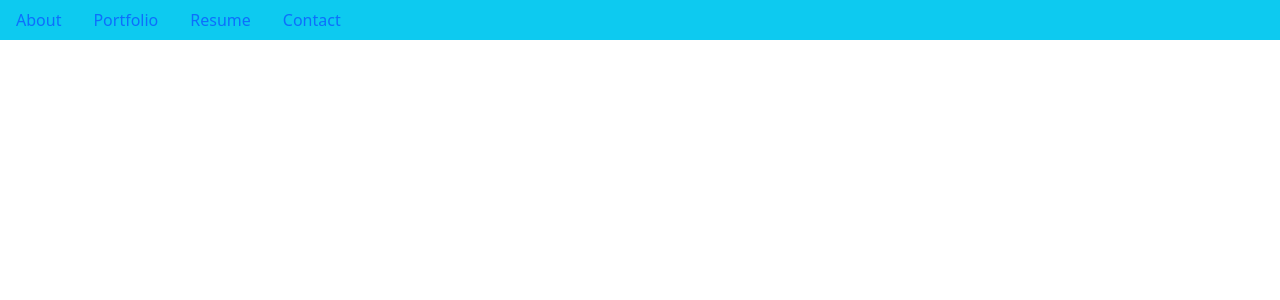
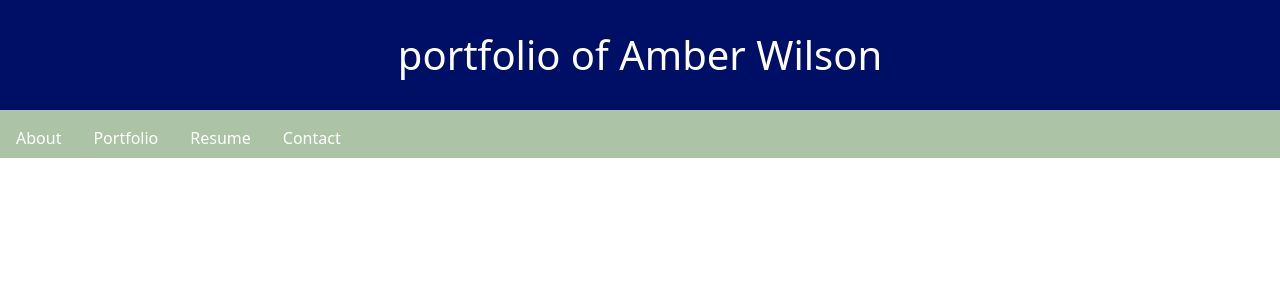
Before and after one commit to awil414/Portfolio, a React (Create React App) app: page / in a window 1280 px wide. Shown: the top 300 px of the page. Built offline with nearby package versions, Linux system fonts and the light colour scheme.

Commit message:
adding header folder and index.js and css files

```diff
--- a/src/App.js
+++ b/src/App.js
@@ -1,5 +1,5 @@
 import React from 'react';
-import Header from './components/Header';
+import Header from './components/Header/Header';
 import Project from './components/Project';
 import About from './pages/About';
 
--- a/src/components/Header.js
+++ /dev/null
@@ -1,16 +0,0 @@
-import React from 'react';
-import Navbar from './Navbar';
-
-
-
-
-function Header() {
-    return (
-        <div className='header bg-info'>
-            <Navbar />
-
-        </div>
-
-    );
-}
-export default Header;
--- /dev/null
+++ b/src/components/Header/Header.js
@@ -0,0 +1,33 @@
+import React from 'react';
+import Navbar from '../Navbar';
+
+const styles = {
+    navHeader: {
+        background: '#acc3a6',
+    },
+    headerStyle: {
+        background: '#000f66',
+    },
+    headingStyle: {
+        fontSize: '40px',
+        textAlign: 'center',
+        verticalAlign: 'middle',
+        lineHeight: '90px',
+        color: 'white',
+        padding: '10px',
+    },
+};
+
+
+function Header() {
+    return (
+        <div style={styles.navHeader} className='header-nav'>
+            <div style={styles.headerStyle} className='header'>
+                <span><h1 style={styles.headingStyle}>portfolio of Amber Wilson</h1></span></div>
+            <Navbar />
+
+        </div>
+
+    );
+}
+export default Header;
--- a/src/components/Navbar/style.css
+++ b/src/components/Navbar/style.css
@@ -7,13 +7,13 @@
   background: linear-gradient(to right, rgba(179,220,237,1) 0%, rgba(41,184,229,1) 50%, rgba(188,224,238,1) 100%);
 } */
 
-.linkText {
+.nav-link {
   color: #fff !important;
 }
 
-.linkMain {
-  color: #3d5467 !important;
-}
+/* .navLink {
+  color: #cad1e2 !important;
+} */
   /* .nav-main {
     color: #fff;
     justify-self: start;
```
Also changed, not shown: src/components/Header/style.css (added, +10 -0 lines), src/components/PortfolioContainer.js (+3 -6 lines).
